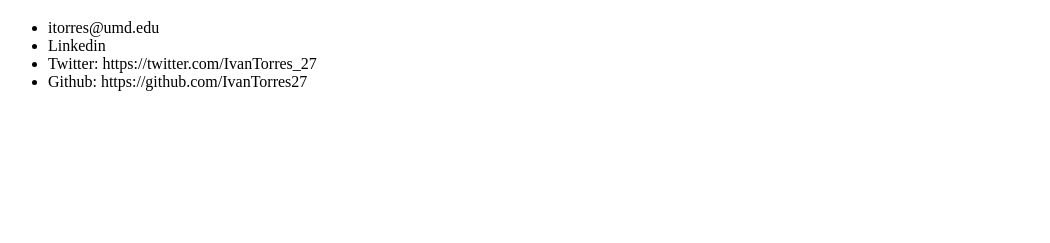
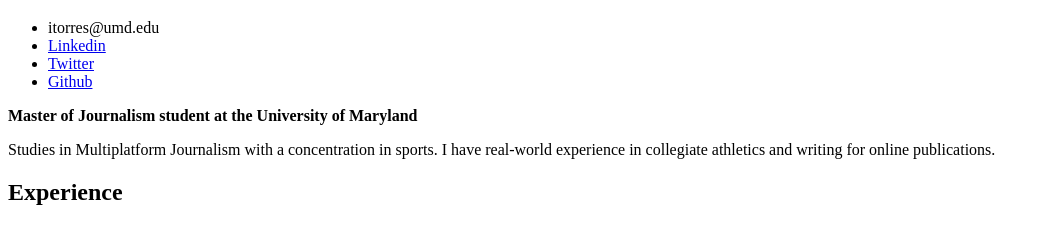
Before and after one commit to IvanTorres27/Ivan-Torres-Jour652, a plain HTML site: page resume/index.html in a window 1280 px wide. Shown: the part 47-290 px from the top of the page, without its empty margins (0-1050 px from the left). Drawn offline with Linux system fonts and the light colour scheme.

Commit message:
update-index.html

```diff
--- a/resume/index.html
+++ b/resume/index.html
@@ -17,9 +17,18 @@
 
     <ul>
       <li>itorres@umd.edu</li>
-      <li><a hret="https://www.linkedin.com/in/ivant27/">Linkedin</a></li>
-      <li>Twitter: https://twitter.com/IvanTorres_27</li>
-      <li>Github: https://github.com/IvanTorres27</li>
+      <li><a href="https://www.linkedin.com/in/ivant27/">Linkedin</a></li>
+      <li><a href="https://twitter.com/IvanTorres_27">Twitter</a></li>
+      <li><a href="https://github.com/IvanTorres27">Github</a></li>
     </ul>
 
+<strong>Master of Journalism student at the University of Maryland</strong>
+
+<p> Studies in Multiplatform Journalism with a concentration in sports. I have real-world experience in collegiate athletics and writing for online publications. </p>
+
+      <h2> Experience </h2>
+
+
+
+
     </body>
```
